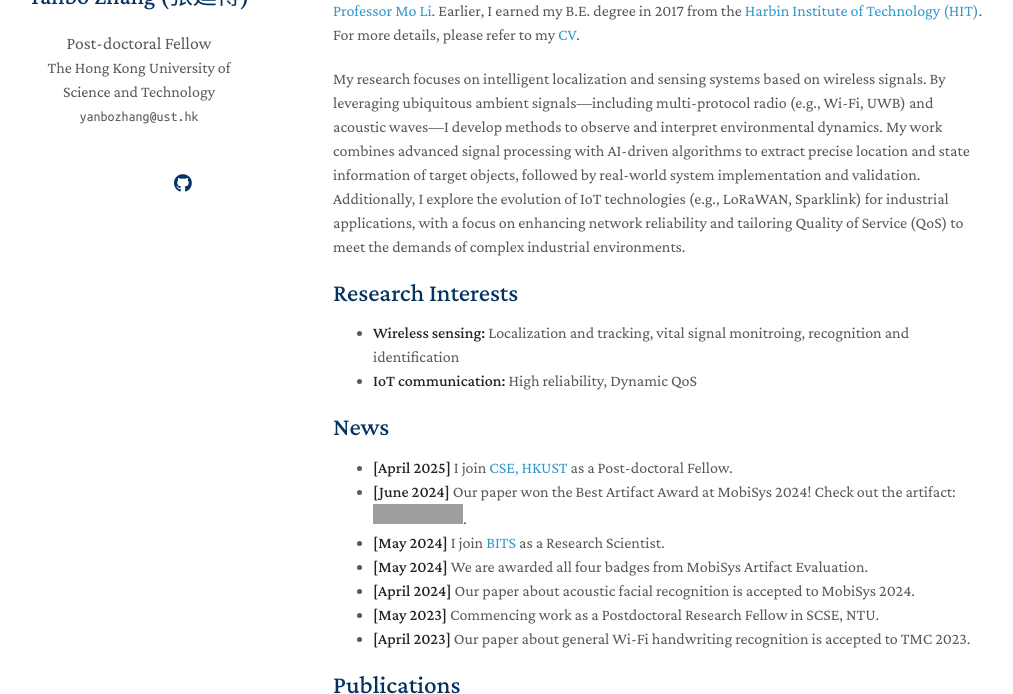
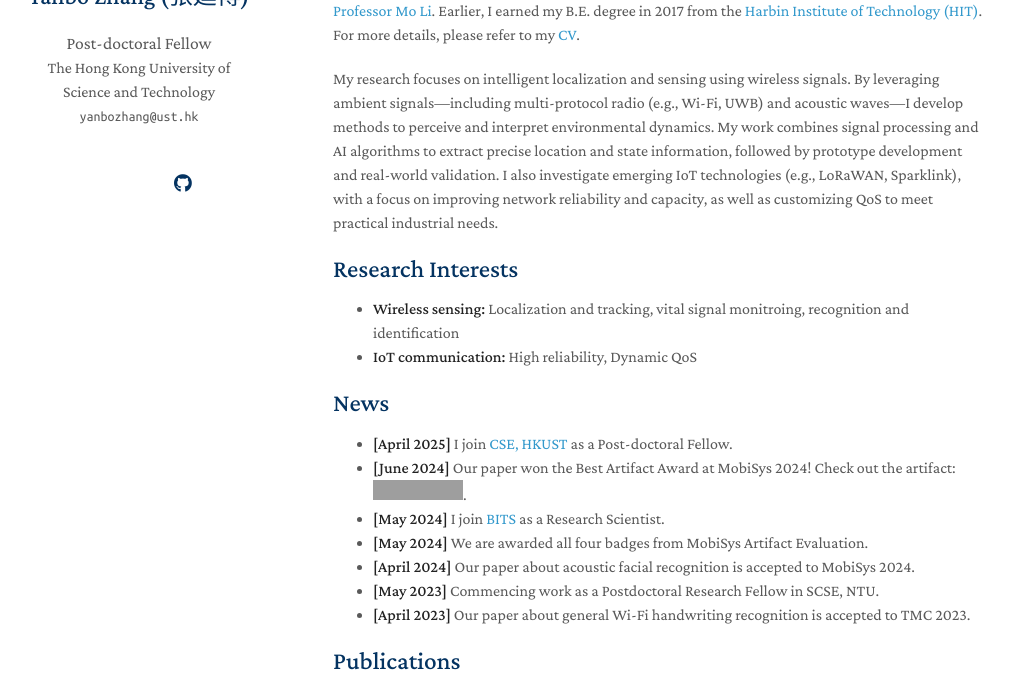
Before and after one commit to yanbozhang003/yanbozhang003.github.io, a Jekyll site: the page built from index.md, in a window 1280 px wide and 900 px high, cut to the strip 206-900 px from the top of the window. Shown: the whole strip, without its empty margins (137-1150 px from the left). Built offline with Jekyll 4.4.1, drawn with Linux system fonts in a browser that asks for light colours; nearby versions of some CDN libraries; a style sheet for code colours, icons or effects is not loaded; our own code applies the rules of GitHub Pages for plain Markdown files; some of the changed lines change nothing that is shown; grey boxes are pictures that could not be loaded.

Commit message:
Update index.md

```diff
--- a/index.md
+++ b/index.md
@@ -10,8 +10,10 @@
 <!-- the [School of Electronics and Information Engineering](https://seie.hit.edu.cn/),  -->
 <!-- Please refer to my CV (in [English](./assets/files/CV/CV_Yanbo_English.pdf) or [中文](./assets/files/CV/CV-Yanbo_Chinese2.pdf)) for more detailed information.  -->
 
-My research focuses on intelligent localization and sensing systems based on wireless signals. By leveraging ubiquitous ambient signals—including multi-protocol radio (e.g., Wi-Fi, UWB) and acoustic waves—I develop methods to observe and interpret environmental dynamics. My work combines advanced signal processing with AI-driven algorithms to extract precise location and state information of target objects, followed by real-world system implementation and validation.
-Additionally, I explore the evolution of IoT technologies (e.g., LoRaWAN, Sparklink) for industrial applications, with a focus on enhancing network reliability and tailoring Quality of Service (QoS) to meet the demands of complex industrial environments.
+<!-- My research focuses on intelligent localization and sensing systems based on wireless signals. By leveraging ubiquitous ambient signals—including multi-protocol radio (e.g., Wi-Fi, UWB) and acoustic waves—I develop methods to observe and interpret environmental dynamics. My work combines advanced signal processing with AI-driven algorithms to extract precise location and state information of target objects, followed by real-world system implementation and validation.
+Additionally, I explore the evolution of IoT technologies (e.g., LoRaWAN, Sparklink) for industrial applications, with a focus on enhancing network reliability and tailoring Quality of Service (QoS) to meet the demands of complex industrial environments. -->
+
+My research focuses on intelligent localization and sensing using wireless signals. By leveraging ambient signals—including multi-protocol radio (e.g., Wi-Fi, UWB) and acoustic waves—I develop methods to perceive and interpret environmental dynamics. My work combines signal processing and AI algorithms to extract precise location and state information, followed by prototype development and real-world validation. I also investigate emerging IoT technologies (e.g., LoRaWAN, Sparklink), with a focus on improving network reliability and capacity, as well as customizing QoS to meet practical industrial needs.
 
 ## Research Interests
 
```
